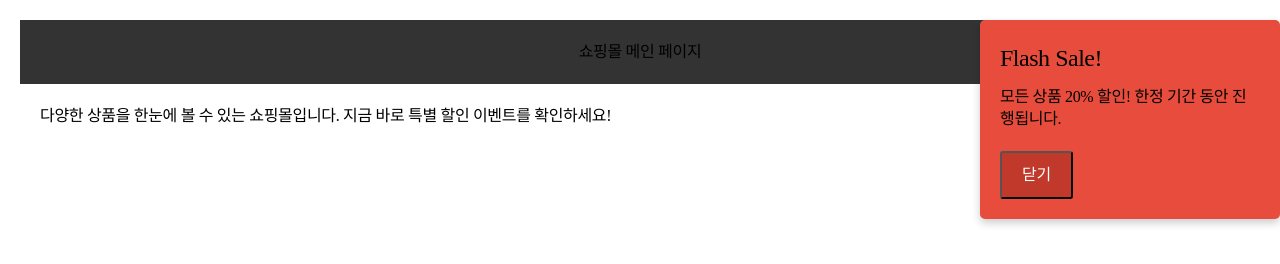
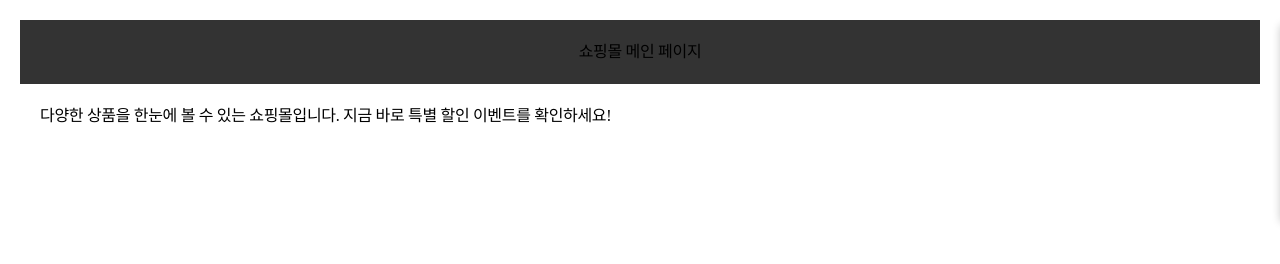
Before and after one commit to parkseongjoon855/TIL_script, a plain HTML site: page jquery-example/06-animate.html in a window 1280 px wide. Both pictures are taken after a click on the button "닫기". Drawn offline with nearby package versions, Linux system fonts and the light colour scheme.

Commit message:
제이쿼리 마지막

```diff
--- a/jquery-example/06-animate.html
+++ b/jquery-example/06-animate.html
@@ -16,7 +16,7 @@
     #flashSaleBanner {
       position: fixed;
       top: 20px;
-      right: 0; /* 초기 위치 */
+      right: -300px; /* 초기 위치(너비만큼 숨기기) */
       width: 300px;
       padding: 20px;
       background-color: #e74c3c;
@@ -53,6 +53,26 @@
     <p>모든 상품 20% 할인! 한정 기간 동안 진행됩니다.</p>
     <button id="closeBanner"  type="button">닫기</button>
   </div>
+  <script>
 
+    const $bnr = $('#flashSaleBanner');
+    const $closeBnr = $('#closeBanner');
+    console.log($bnr,$closeBnr);
+
+    //사용자 접속 시 1초 후 팝업 나타나기
+    //setInteval 매초반복
+    //setTimeout 한번실행
+    const bnrTimer = setTimeout(()=>{
+      //$DOM.animate({속성:값, 속성:값},지속시간)
+      $bnr.animate({/* transition 속성없이 애니메이션 가능함수 animate */
+        right:'0',
+      },500)
+    },1000);
+    $closeBnr.click(function(){
+      $bnr.animate({
+        right:'-300px',
+      },1500)
+    })
+  </script>
 </body>
 </html>
```
Also changed, not shown: jquery-example/07-animateChaning.html (+13 -1 lines), jquery-example/08-option.html (+13 -0 lines).
